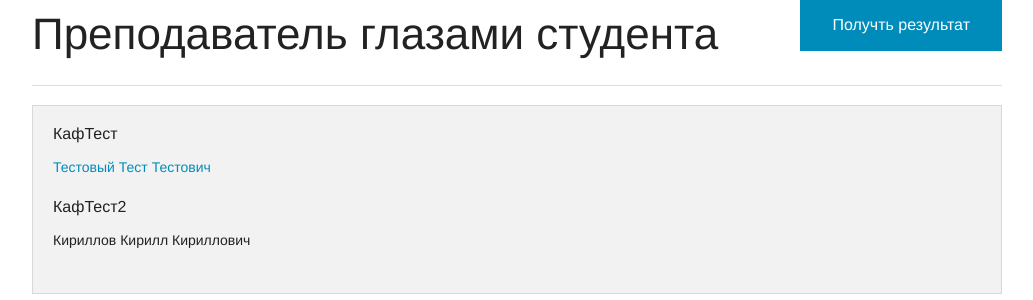
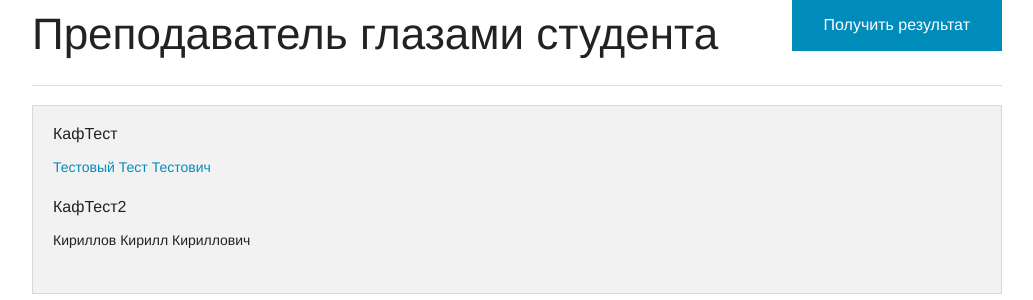
Before and after one commit to cImentik/studq, a Django app: page / in a window 1280 px wide. Shown: the top 300 px of the page, without its empty margins (123-1156 px from the left). Run offline with Django 3.2, Linux system fonts and the light colour scheme; data comes from the database, SQL or seed files in the repository; both versions use the stored data as it was after the commit; parts of the project's set-up code (start-up, migrations or seed data) failed here and were passed over.

Commit message:
Мелкие правки интерефейса

```diff
--- a/quiz/templates/quiz/mform.html
+++ b/quiz/templates/quiz/mform.html
@@ -18,6 +18,7 @@
             </div>
         </div>
     {% endif %}
+    <span>Вопрос: {{ c_q }} из {{ c_all }}</span>
     <form id="quiz" action="" method="post">
     {% csrf_token %}
         {% for field in mform %}
--- a/quiz/views.py
+++ b/quiz/views.py
@@ -67,6 +67,8 @@
     content['questions'] = questions_ids
     content['currents_ids'] = currents_ids
     content['end'] = end
+    content['c_all'] = Question.objects.count()
+    content['c_q'] = question_id
 
     return render_to_response('quiz/mform.html', content)
 
--- a/templates/main.html
+++ b/templates/main.html
@@ -15,7 +15,7 @@
         {% if is_user %}
             <a href="{% url 'logout' %}" class="button">Выйти<br>{{ user }}</a>
         {% else %}
-            <a href="{% url 'reports' %}" class="button">Получть результат</a>
+            <a href="{% url 'reports' %}" class="button">Получить результат</a>
         {% endif %}
     </div>
         <h1>Преподаватель глазами студента</h1>
```
Also changed, not shown: db.sqlite3.
